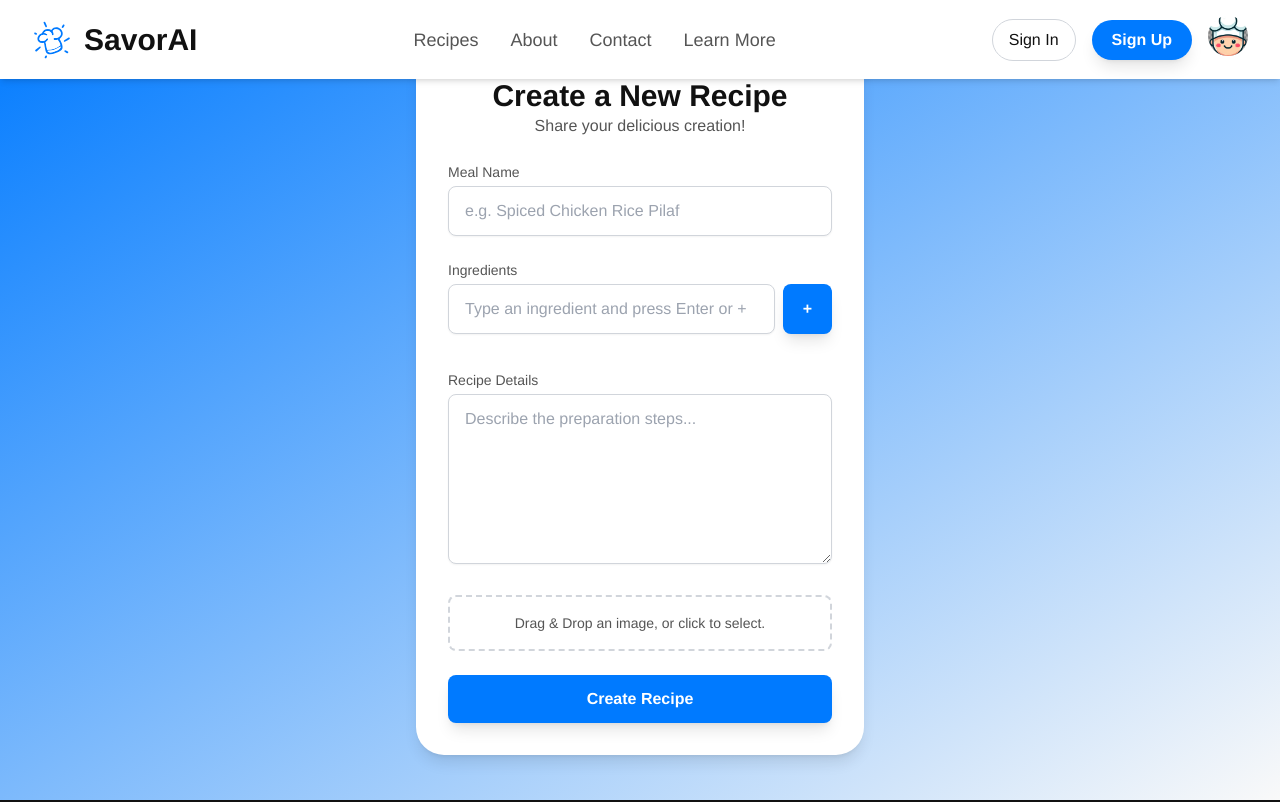
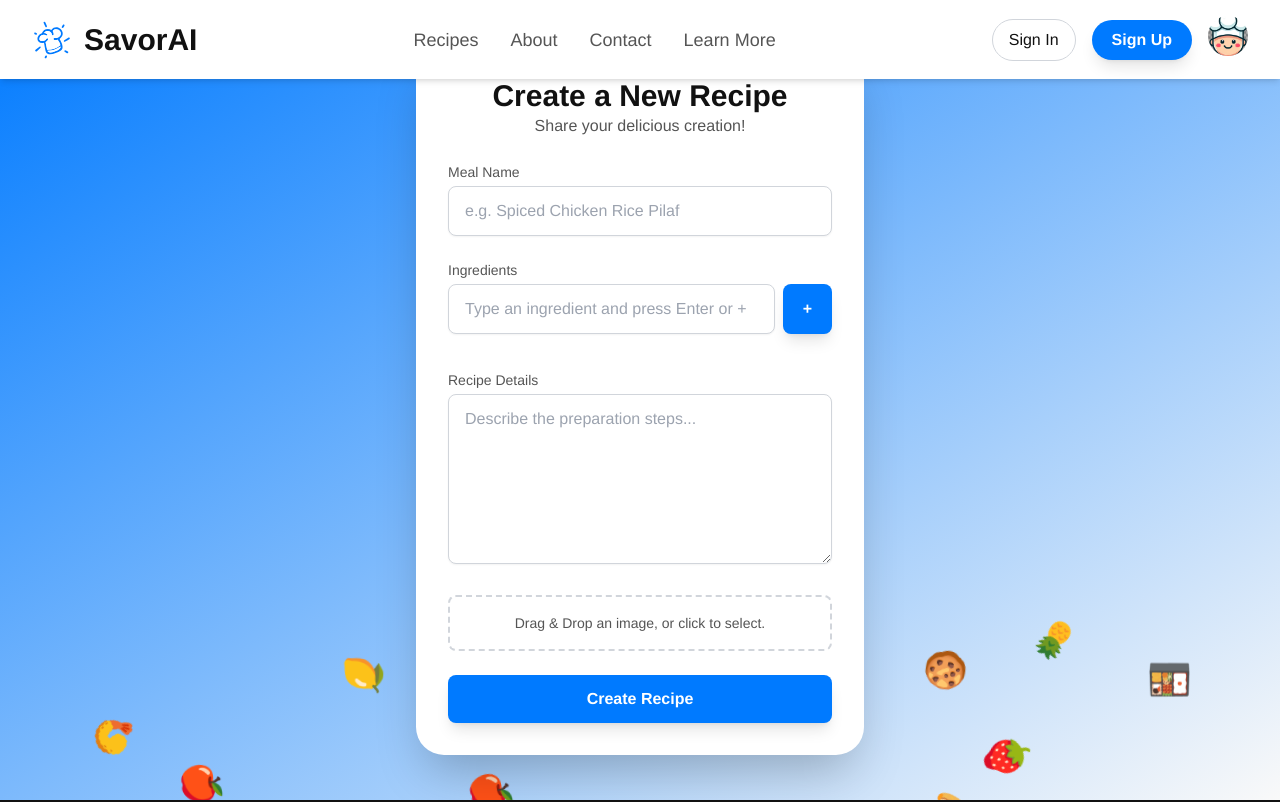
Before and after one commit to Dachev1/FE-savorAI, a React (Vite) app in the folder frontend/: page /recipes/create in a window 1280 px wide. Shown: the top 802 px of the page. Built offline with nearby package versions, Linux system fonts and the light colour scheme; the HTML template or start-up script is replaced by a standard one.

Commit message:
add component with expanded food emojis and slower animations

```diff
--- /dev/null
+++ b/frontend/src/components/FlyingFoods.tsx
@@ -0,0 +1,82 @@
+import React, { useMemo } from 'react';
+
+interface FoodData {
+  left: number;      // Horizontal position as a percentage
+  delay: number;     // Animation delay in seconds
+  duration: number;  // Animation duration in seconds
+  emoji: string;     // The food emoji to render
+}
+
+// Expanded array of food emojis (30 items).
+const FOOD_EMOJIS = [
+  "🍪", "🍕", "🍔", "🌮", "🍣", "🍟", "🥗", "🍩", "🍦", "🍇",
+  "🍜", "🍤", "🥪", "🍙", "🍛", "🍝", "🥘", "🍲", "🍱",
+  "🥑", "🍉", "🍋", "🍓", "🍍", "🥦", "🥕", "🌽", "🍆", "🍎", "🍌"
+];
+
+// Number of food emojis to animate on screen.
+const NUMBER_OF_FOODS = 20;
+
+// Extracted keyframes for the flying animation.
+const flyFoodKeyframes = `
+  @keyframes flyFood {
+    0% {
+      transform: translateY(0) rotate(0deg);
+      opacity: 0;
+    }
+    10% {
+      opacity: 1;
+    }
+    50% {
+      transform: translateY(-50vh) rotate(360deg);
+      opacity: 1;
+    }
+    100% {
+      transform: translateY(-100vh) rotate(720deg);
+      opacity: 0;
+    }
+  }
+  .animate-flyFood {
+    animation: flyFood linear infinite;
+  }
+`;
+
+const FlyingFoods: React.FC = () => {
+  // Generate random food data only once.
+  const foodsData: FoodData[] = useMemo(() => {
+    return Array.from({ length: NUMBER_OF_FOODS }).map(() => {
+      const emoji = FOOD_EMOJIS[Math.floor(Math.random() * FOOD_EMOJIS.length)];
+      return {
+        left: Math.random() * 100,          // Random horizontal position (0% to 100%)
+        delay: Math.random() * 10,            // Random delay up to 10 seconds
+        duration: 15 + Math.random() * 10,    // Duration between 15 and 25 seconds
+        emoji,
+      };
+    });
+  }, []);
+
+  return (
+    <>
+      {/* Fixed container covering the full viewport */}
+      <div className="fixed inset-0 pointer-events-none overflow-hidden z-0">
+        {foodsData.map((food, index) => (
+          <div
+            key={index}
+            className="absolute text-4xl animate-flyFood"
+            style={{
+              left: `${food.left}%`,
+              bottom: '-100px',                      // Start further below the viewport (footer)
+              animationDelay: `${food.delay}s`,
+              animationDuration: `${food.duration}s`,
+            }}
+          >
+            {food.emoji}
+          </div>
+        ))}
+      </div>
+      <style>{flyFoodKeyframes}</style>
+    </>
+  );
+};
+
+export default FlyingFoods;
--- a/frontend/src/components/TextArea.tsx
+++ b/frontend/src/components/TextArea.tsx
@@ -37,7 +37,11 @@ const TextArea: React.FC<TextAreaProps> = ({
         }`}
         placeholder={placeholder}
       />
-      {error && <p className="mt-2 text-sm text-red-500 animate-pulse">{error}</p>}
+      {error && (
+        <p className="mt-2 text-sm text-red-500">
+          {error}
+        </p>
+      )}
     </div>
   );
 };
--- a/frontend/src/components/TextInput.tsx
+++ b/frontend/src/components/TextInput.tsx
@@ -37,7 +37,11 @@ const TextInput: React.FC<TextInputProps> = ({
         }`}
         placeholder={placeholder}
       />
-      {error && <p className="mt-2 text-sm text-red-500 animate-pulse">{error}</p>}
+      {error && (
+        <p className="mt-2 text-sm text-red-500">
+          {error}
+        </p>
+      )}
     </div>
   );
 };
--- a/frontend/src/constants/navigationData.ts
+++ b/frontend/src/constants/navigationData.ts
@@ -12,6 +12,7 @@ export const NAV_ITEMS = {
     userLinks: [
       { name: 'Profile Settings', path: '/user/profile' },
       { name: 'My Favorites', path: '/user/favorites' },
+      { name: 'My Recipes', path: '/user/my-recipes' },
       { name: 'Manage Allergens', path: '/allergen-setup' },
     ],
   };
--- a/frontend/src/pages/Recipe/RecipeCreate.tsx
+++ b/frontend/src/pages/Recipe/RecipeCreate.tsx
@@ -9,6 +9,7 @@ import TextInput from '../../components/TextInput';
 import TextArea from '../../components/TextArea';
 import IngredientsInput from '../../components/CreateIngredientsInput';
 import DragDropImageInput from '../../components/DragDropImageInput';
+import FlyingFoods from '../../components/FlyingFoods';  // Updated import
 
 /** -----------------------------
  *  Types & Interfaces
@@ -35,11 +36,9 @@ function validateForm(formData: IRecipeFormData): IFormErrors {
   if (!formData.mealName.trim()) {
     newErrors.mealName = 'Meal Name is required.';
   }
-
   if (formData.ingredientsUsed.length === 0) {
     newErrors.ingredientsUsed = 'At least one ingredient is required.';
   }
-
   if (!formData.recipeDetails.trim()) {
     newErrors.recipeDetails = 'Recipe details are required.';
   }
@@ -51,7 +50,7 @@ function validateForm(formData: IRecipeFormData): IFormErrors {
  *  Main Component: RecipeCreate
  * ----------------------------- */
 const RecipeCreate: React.FC = () => {
-  // Form state variables
+  // Form fields state
   const [mealName, setMealName] = useState('');
   const [ingredientsUsed, setIngredientsUsed] = useState<string[]>([]);
   const [newIngredient, setNewIngredient] = useState('');
@@ -59,26 +58,35 @@ const RecipeCreate: React.FC = () => {
   const [imageFile, setImageFile] = useState<File | null>(null);
   const [imagePreview, setImagePreview] = useState<string | null>(null);
 
-  // Validation error state
+  // Error, loading, and success state
   const [errors, setErrors] = useState<IFormErrors>({});
-  // Loading state and success message
   const [isLoading, setIsLoading] = useState(false);
   const [successMessage, setSuccessMessage] = useState('');
 
+  // Initialize AOS scroll animations
   useEffect(() => {
     AOS.init({ duration: 800, once: true });
   }, []);
 
+  // Auto-dismiss the success modal after 3 seconds
+  useEffect(() => {
+    if (successMessage) {
+      const timer = setTimeout(() => {
+        setSuccessMessage('');
+      }, 3000);
+      return () => clearTimeout(timer);
+    }
+  }, [successMessage]);
+
   /**
-   * Handle final form submission.
-   * This function validates the form, creates a FormData object containing a JSON blob
-   * and an optional image file, then posts the data without setting the Content-Type header manually.
+   * Handle recipe creation:
+   * - Validate fields and update error state.
+   * - If valid, post the data (with a JSON blob and optional image file).
+   * - On success, show a modal pop-up and reset the form.
    */
   const handleCreateRecipe = async () => {
-    // Clear any previous success message
     setSuccessMessage('');
 
-    // Build the form data object for validation
     const formDataObj: IRecipeFormData = {
       mealName,
       recipeDetails,
@@ -86,19 +94,12 @@ const RecipeCreate: React.FC = () => {
       imageFile,
     };
 
-    // Validate and update errors state
     const formErrors = validateForm(formDataObj);
     setErrors(formErrors);
     if (Object.keys(formErrors).length > 0) return;
 
-    // Prepare the JSON payload for the "request" part
-    const recipePayload = {
-      mealName,
-      recipeDetails,
-      ingredientsUsed,
-    };
+    const recipePayload = { mealName, recipeDetails, ingredientsUsed };
 
-    // Create a FormData instance and append a JSON blob for non-file data
     const formData = new FormData();
     formData.append(
       'request',
@@ -110,16 +111,18 @@ const RecipeCreate: React.FC = () => {
 
     setIsLoading(true);
     try {
-      // Do not set Content-Type manually; let the browser/Axios set it automatically
       const response = await axios.post('/recipes/create-meal', formData);
       console.log('New Recipe Created:', response.data);
-      setSuccessMessage('Recipe created successfully!');
-      // Optionally reset the form fields:
+      setSuccessMessage('Your meal was uploaded successfully!');
+
+      // Reset the form fields and errors
       setMealName('');
       setRecipeDetails('');
       setIngredientsUsed([]);
+      setNewIngredient('');
       setImageFile(null);
       setImagePreview(null);
+      setErrors({});
     } catch (error) {
       console.error('Error creating recipe:', error);
     } finally {
@@ -128,7 +131,7 @@ const RecipeCreate: React.FC = () => {
   };
 
   /**
-   * Update state when an image is selected.
+   * Update image file selection and preview.
    */
   const handleFileSelection = (file: File) => {
     setImageFile(file);
@@ -136,12 +139,15 @@ const RecipeCreate: React.FC = () => {
   };
 
   /**
-   * Add a new ingredient to the list.
+   * Add a new ingredient and clear any related error.
    */
   const handleAddIngredient = () => {
     if (newIngredient.trim()) {
       setIngredientsUsed((prev) => [...prev, newIngredient.trim()]);
       setNewIngredient('');
+      if (errors.ingredientsUsed) {
+        setErrors((prev) => ({ ...prev, ingredientsUsed: undefined }));
+      }
     }
   };
 
@@ -153,9 +159,13 @@ const RecipeCreate: React.FC = () => {
   };
 
   return (
-    <div className="flex items-center justify-center min-h-screen bg-gradient-to-br from-accent to-light p-4">
+    <div className="relative flex items-center justify-center min-h-screen bg-gradient-to-br from-accent to-light p-4 overflow-hidden">
+      {/* Flying food emojis background */}
+      <FlyingFoods />
+
+      {/* Form container with a higher z-index */}
       <div
-        className="bg-white shadow-lg rounded-3xl p-8 w-full max-w-md hover:shadow-xl transition-all transform hover:-translate-y-0.5"
+        className="relative z-10 bg-white shadow-2xl rounded-3xl p-8 w-full max-w-md hover:shadow-2xl transition-all transform hover:-translate-y-1"
         data-aos="fade-up"
       >
         <HeaderSection />
@@ -164,7 +174,12 @@ const RecipeCreate: React.FC = () => {
             label="Meal Name"
             id="mealName"
             value={mealName}
-            setValue={setMealName}
+            setValue={(value) => {
+              setMealName(value);
+              if (errors.mealName) {
+                setErrors((prev) => ({ ...prev, mealName: undefined }));
+              }
+            }}
             error={errors.mealName}
             placeholder="e.g. Spiced Chicken Rice Pilaf"
           />
@@ -172,7 +187,12 @@ const RecipeCreate: React.FC = () => {
           <IngredientsInput
             ingredientsUsed={ingredientsUsed}
             newIngredient={newIngredient}
-            setNewIngredient={setNewIngredient}
+            setNewIngredient={(value) => {
+              setNewIngredient(value);
+              if (errors.ingredientsUsed) {
+                setErrors((prev) => ({ ...prev, ingredientsUsed: undefined }));
+              }
+            }}
             onAddIngredient={handleAddIngredient}
             onRemoveIngredient={handleRemoveIngredient}
             error={errors.ingredientsUsed}
@@ -182,7 +202,12 @@ const RecipeCreate: React.FC = () => {
             label="Recipe Details"
             id="recipeDetails"
             value={recipeDetails}
-            setValue={setRecipeDetails}
+            setValue={(value) => {
+              setRecipeDetails(value);
+              if (errors.recipeDetails) {
+                setErrors((prev) => ({ ...prev, recipeDetails: undefined }));
+              }
+            }}
             error={errors.recipeDetails}
             placeholder="Describe the preparation steps..."
           />
@@ -196,16 +221,67 @@ const RecipeCreate: React.FC = () => {
             type="button"
             onClick={handleCreateRecipe}
             disabled={isLoading}
-            className="w-full py-3 bg-accent text-white font-semibold rounded-lg shadow-lg hover:bg-dark transition-transform transform hover:-translate-y-0.5 active:translate-y-0"
+            className="w-full py-3 bg-accent text-white font-semibold rounded-lg shadow-lg hover:bg-dark transition-transform transform hover:-translate-y-1 active:translate-y-0 flex items-center justify-center"
           >
-            {isLoading ? 'Creating...' : 'Create Recipe'}
+            {isLoading ? (
+              <span className="flex items-center">
+                <svg
+                  className="animate-spin h-5 w-5 mr-3 text-white"
+                  viewBox="0 0 24 24"
+                >
+                  <circle
+                    className="opacity-25"
+                    cx="12"
+                    cy="12"
+                    r="10"
+                    stroke="currentColor"
+                    strokeWidth="4"
+                  ></circle>
+                  <path
+                    className="opacity-75"
+                    fill="currentColor"
+                    d="M4 12a8 8 0 018-8V0C5.373 0 0 5.373 0 12h4z"
+                  ></path>
+                </svg>
+                Creating...
+              </span>
+            ) : (
+              'Create Recipe'
+            )}
           </button>
-
-          {successMessage && (
-            <p className="mt-4 text-center text-green-600">{successMessage}</p>
-          )}
         </form>
       </div>
+
+      {/* Animated Success Modal */}
+      {successMessage && (
+        <div className="fixed inset-0 flex items-center justify-center z-50">
+          {/* Backdrop */}
+          <div className="absolute inset-0 bg-black opacity-50"></div>
+          {/* Modal */}
+          <div className="bg-white p-8 rounded-xl shadow-2xl border border-green-400 transform transition-all duration-500 ease-out animate-modalIn">
+            <p className="text-green-600 text-xl font-bold text-center">
+              {successMessage}
+            </p>
+          </div>
+        </div>
+      )}
+
+      {/* Inline style for modal animation */}
+      <style>{`
+        @keyframes modalIn {
+          from {
+            opacity: 0;
+            transform: translateY(-20px) scale(0.95);
+          }
+          to {
+            opacity: 1;
+            transform: translateY(0) scale(1);
+          }
+        }
+        .animate-modalIn {
+          animation: modalIn 0.5s forwards;
+        }
+      `}</style>
     </div>
   );
 };
```
Also changed, not shown: frontend/src/components/CreateIngredientsInput.tsx (+6 -3 lines).
